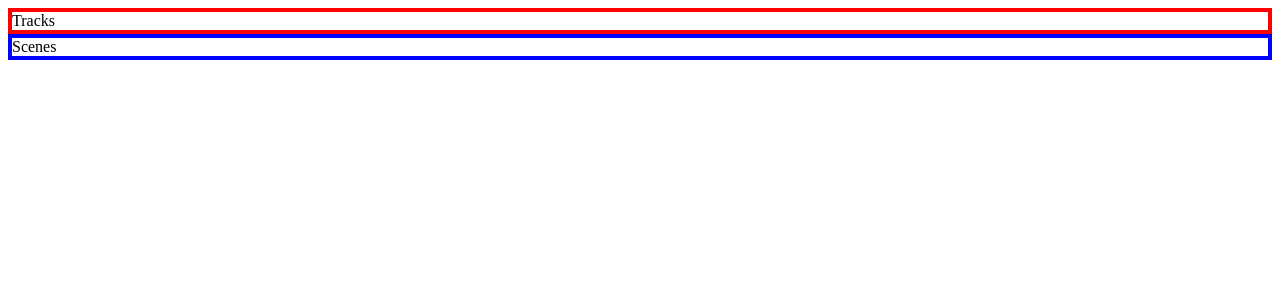
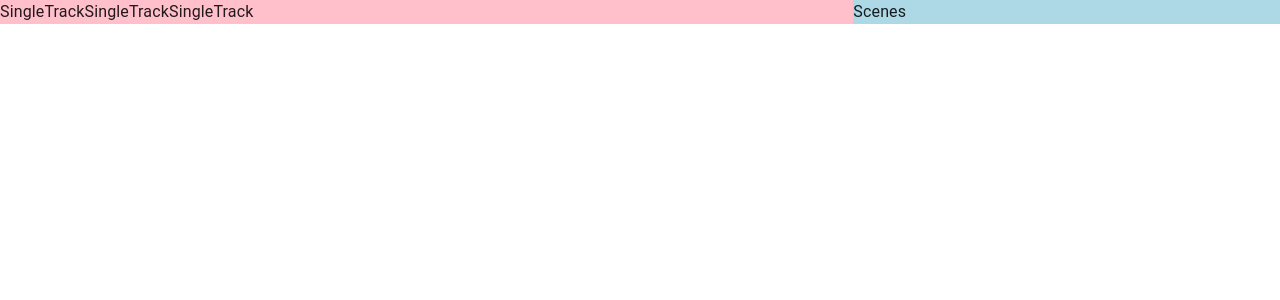
Before and after one commit to soundsmagic/Ableton-React-Remote, a React (Create React App) app in the folder cyow-front-end/: page / in a window 1280 px wide. Shown: the top 300 px of the page. Built offline with nearby package versions, Linux system fonts and the light colour scheme.

Commit message:
Struggling with MUI grid, perhaps abandon

```diff
--- a/cyow-front-end/src/app/App.tsx
+++ b/cyow-front-end/src/app/App.tsx
@@ -1,13 +1,17 @@
+import { CssBaseline, Grid } from '@mui/material';
 import React from 'react';
 import { ScenesContainer } from '../containers/ScenesContainer/ScenesContainer';
 import { TracksContainer } from '../containers/TracksContainer/TracksContainer';
 
 function App() {
   return (
-    <div className="App">
-      <TracksContainer>Tracks</TracksContainer>
-      <ScenesContainer>Scenes</ScenesContainer>
-    </div>
+    <>
+      <CssBaseline />
+      <Grid container>
+        <TracksContainer />
+        <ScenesContainer />
+      </Grid>
+    </>
   );
 }
 
--- a/cyow-front-end/src/containers/ScenesContainer/ScenesContainer.tsx
+++ b/cyow-front-end/src/containers/ScenesContainer/ScenesContainer.tsx
@@ -1,9 +1,9 @@
 import { Grid } from '@mui/material';
 
-export const ScenesContainer = ({ children }: { children: React.ReactNode }) => {
+export const ScenesContainer = () => {
     return (
-        <Grid container style={{ 'border': '4px solid blue' }}>
-            {children}
+        <Grid item xs={4} style={{ 'backgroundColor': 'lightblue' }}>
+            Scenes
         </Grid>
     );
 };
--- /dev/null
+++ b/cyow-front-end/src/containers/SingleTrack/SingleTrack.tsx
@@ -0,0 +1,9 @@
+import { Grid } from '@mui/material';
+
+export const SingleTrack = () => {
+    return (
+        <Grid item>
+            SingleTrack
+        </Grid>
+    );
+};
--- a/cyow-front-end/src/containers/TracksContainer/TracksContainer.tsx
+++ b/cyow-front-end/src/containers/TracksContainer/TracksContainer.tsx
@@ -1,9 +1,12 @@
 import { Grid } from '@mui/material';
+import { SingleTrack } from '../SingleTrack/SingleTrack';
 
-export const TracksContainer = ({ children }: { children: React.ReactNode }) => {
+export const TracksContainer = () => {
     return (
-        <Grid container style={{ 'border': '4px solid red' }}>
-            {children}
+        <Grid container item xs={8} style={{ 'backgroundColor': 'pink' }}>
+            <SingleTrack />
+            <SingleTrack />
+            <SingleTrack />
         </Grid>
     );
 };
```
